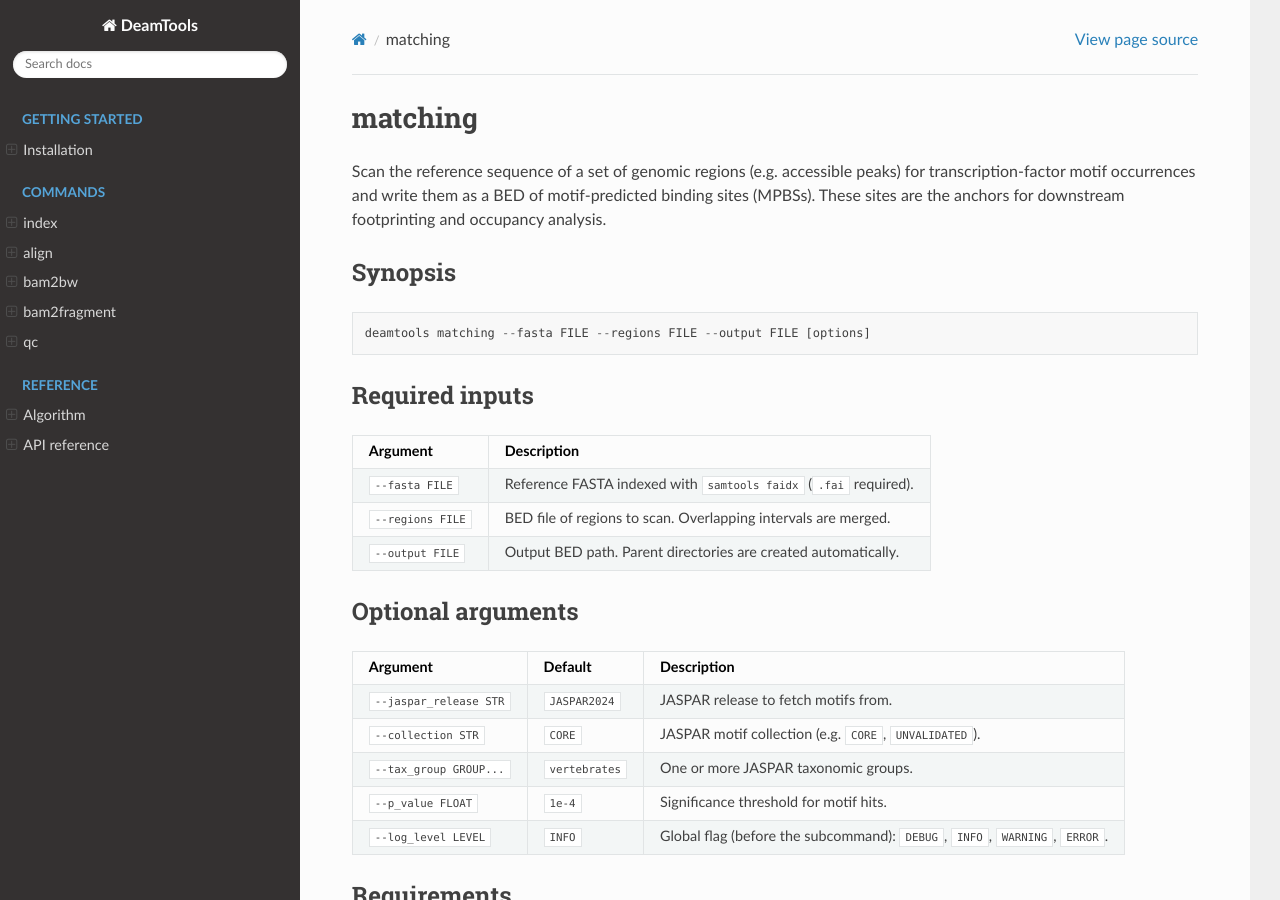
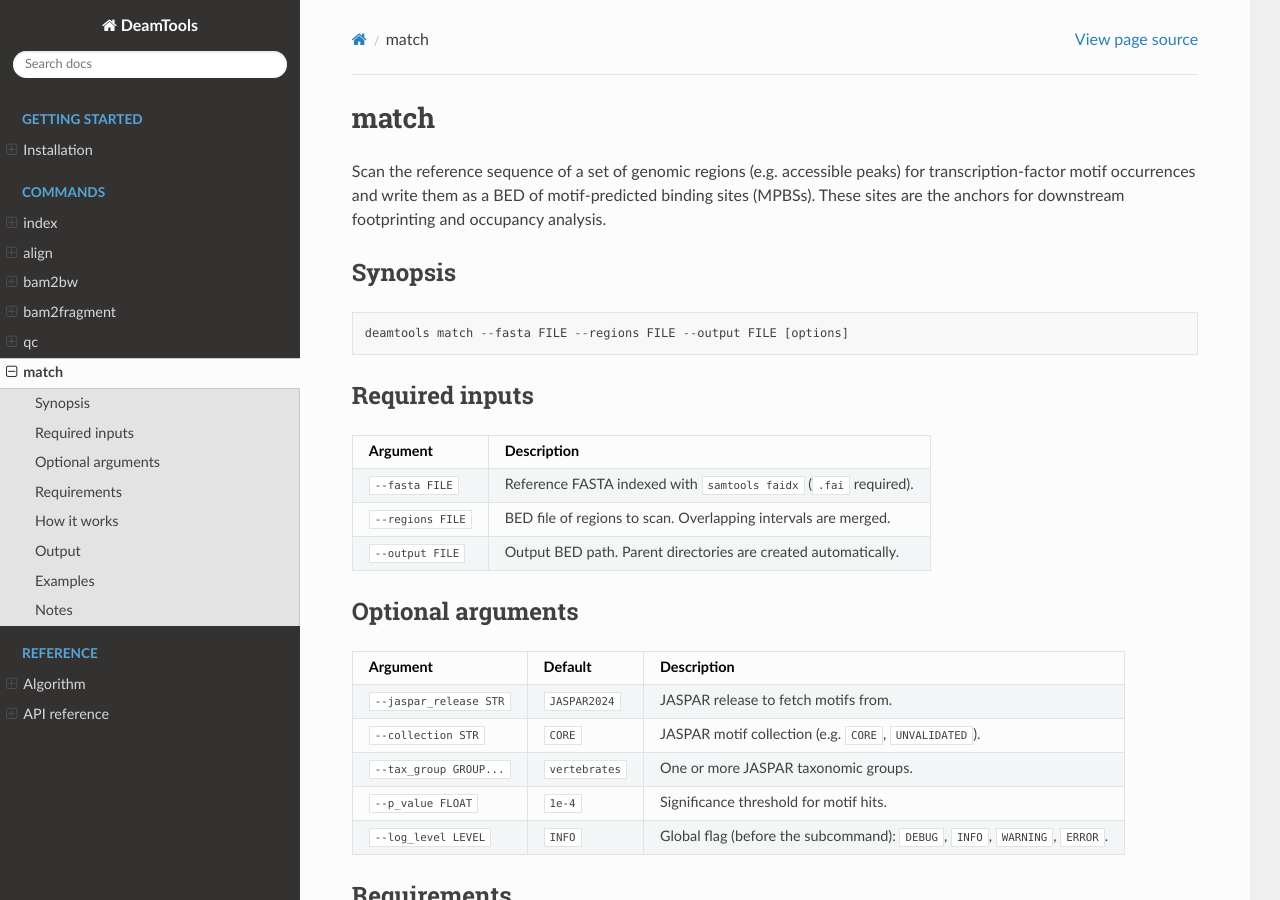
Before and after one commit to lzj1769/deamTools, a Sphinx documentation site: the page built from docs/usage/match.md, in a window 1280 px wide and 900 px high. Built offline with Sphinx 7.4.7 and the Read the Docs theme 3.1.0, drawn with Linux system fonts in a browser that asks for light colours; pages that are not in the unit, such as notebooks, are missing from menus; some of the changed text lies outside the part shown.

Commit message:
Rename the `matching` command to `match`
Rename the CLI subcommand and its parser/runner functions, rename the usage
page (matching.md -> match.md), and update the command-name references in the
docs. The module (motif/match.py) and run_motif_matching are unchanged.

Co-Authored-By: Claude Opus 4.8 <noreply@anthropic.com>

````diff
--- a/docs/usage/match.md
+++ b/docs/usage/match.md
@@ -1,11 +1,11 @@
-# matching
+# match
 
 Scan the reference sequence of a set of genomic regions (e.g. accessible peaks) for transcription-factor motif occurrences and write them as a BED of motif-predicted binding sites (MPBSs). These sites are the anchors for downstream footprinting and occupancy analysis.
 
 ## Synopsis
 
 ```
-deamtools matching --fasta FILE --regions FILE --output FILE [options]
+deamtools match --fasta FILE --regions FILE --output FILE [options]
 ```
 
 ## Required inputs
@@ -56,13 +56,13 @@ chrom    start    end    motif    score    strand
 
 ```bash
 # Scan peaks against JASPAR CORE vertebrate motifs
-deamtools matching \
+deamtools match \
     --fasta hg38.fa \
     --regions peaks.bed \
     --output mpbs.bed
 
 # Stricter threshold, explicit collection / taxonomic group
-deamtools matching \
+deamtools match \
     --fasta hg38.fa \
     --regions peaks.bed \
     --collection CORE \
````
Also changed, not shown: docs/index.md (+2 -2 lines), docs/installation.md (+2 -2 lines), 1 other file.
